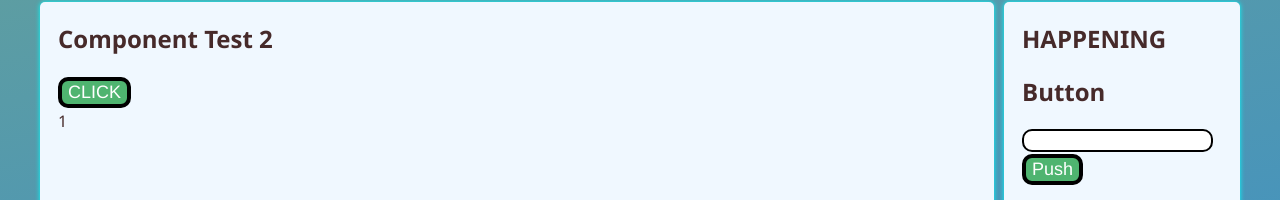
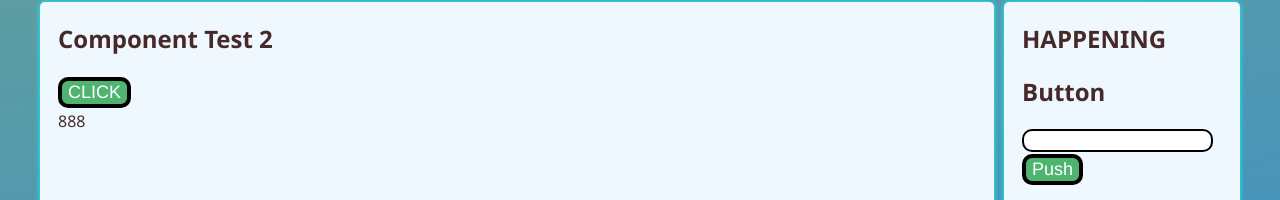
Before and after one commit to tztaras/app, a React (Create React App) app: page /component-test in a window 1280 px wide. Shown: the part 180-380 px from the top of the page. Built offline with nearby package versions, Linux system fonts and the light colour scheme.

Commit message:
{<Test2 arg={888} />}

```diff
--- a/src/App/App.js
+++ b/src/App/App.js
@@ -34,7 +34,7 @@ function App() {
                                     <Route  path="/users/:userName" element={<UsersID/>}/>
                                     <Route  path="/states" element={<States/>}/>
                                     <Route path="/lifecycles" element={<Lifecycle arg={777} />}/>
-                                    <Route path="/component-test" element={<Test2  />}/>
+                                    <Route path="/component-test" element={<Test2 arg={888} />}/>
 
                                     <Route path="*" element={<Error/>}/>
 
--- a/src/ComponentTest/ComponentTest.js
+++ b/src/ComponentTest/ComponentTest.js
@@ -2,10 +2,10 @@
 import React, {useState, useEffect} from "react";
 
 
-function Test2() {
+function Test2(props) {
     console.log('set state');
 
-    const [s1, set1] = useState(1);
+    const [s1, set1] = useState(props.arg);
 
     const buttonHandler = () => {
         console.log('handler');
```
